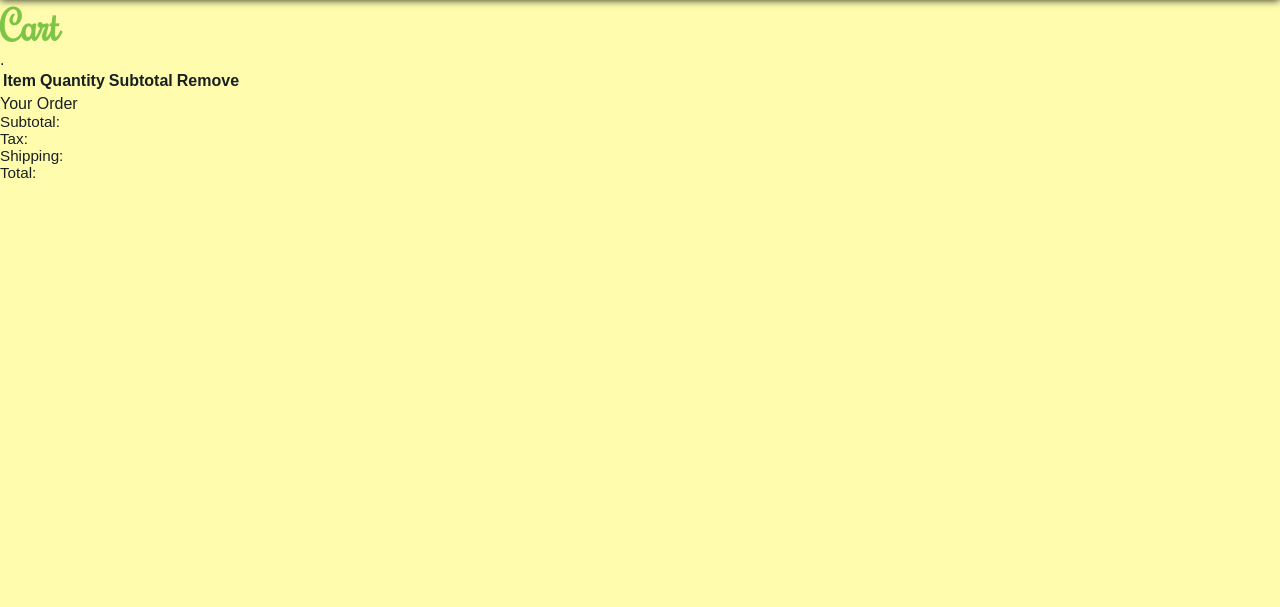
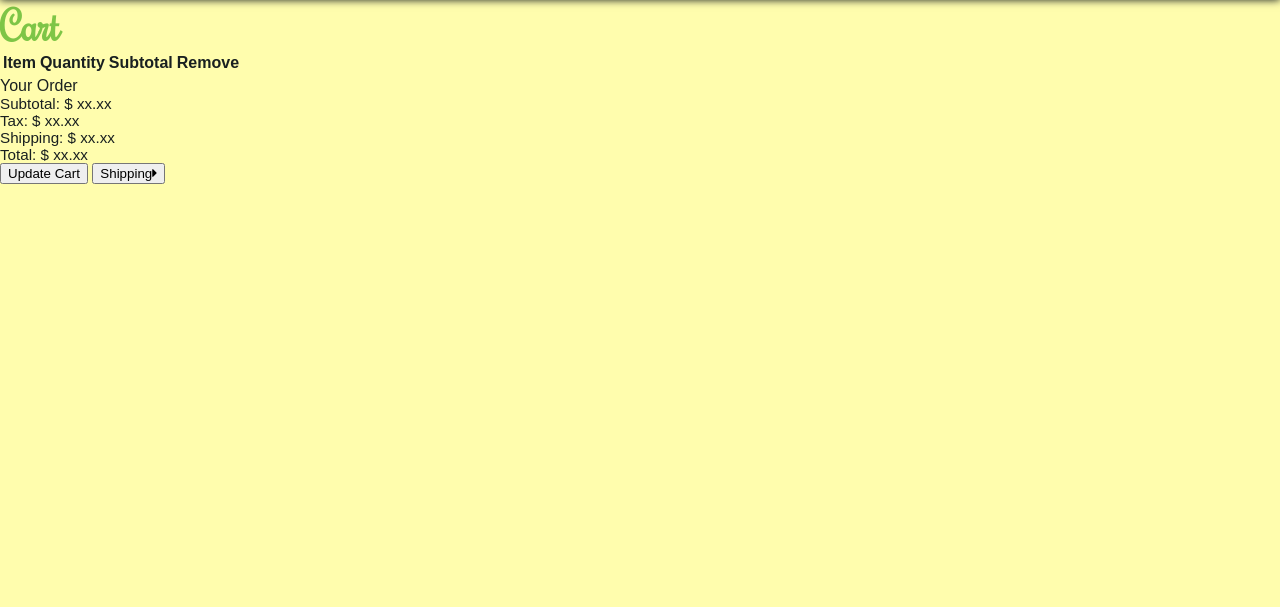
Before and after one commit to based-jace/clover_lane_candles, a Django app: page /cart in a window 1280 px wide. Shown: the part 112-719 px from the top of the page. Run offline with Django 3.2, Linux system fonts and the light colour scheme; lists and menus that the app fills with data are empty; parts of the project's set-up code (start-up, migrations or seed data) failed here and were passed over; some libraries are stand-ins or nearby versions; some web fonts are replaced.

Commit message:
Starting to remove jquery

```diff
--- a/mainsite/static/mainsite/mainstyles.css
+++ b/mainsite/static/mainsite/mainstyles.css
@@ -1,6 +1,10 @@
 .fill-up {
   height: 100%;
   width: 100%;
+}
+
+.hidden {
+  display: none;
 }
 
 body, header, footer, div {
@@ -162,6 +166,7 @@ ul li:last-child button {
 }
 
 ul li button {
+  cursor: pointer;
   display: inline-block;
   position: relative;
   -webkit-box-sizing: border-box;
--- a/mainsite/static/mainsite/mainstyles.scss
+++ b/mainsite/static/mainsite/mainstyles.scss
@@ -3,6 +3,10 @@
 .fill-up{
     height: 100%;
     width: 100%;
+}
+
+.hidden{
+    display: none;
 }
 
 body, header, footer, div{
@@ -137,6 +141,7 @@ ul{
             }
         }
         button{
+            cursor: pointer;
             display: inline-block;
             position: relative;
             box-sizing: border-box;
--- a/mainsite/static/mainsite/products.js
+++ b/mainsite/static/mainsite/products.js
@@ -26,7 +26,7 @@ $.ajaxSetup({
     }
 });
 
-$(".product").each(function(i){
+$(".product").forEach(function(i){
     let tp = {};
 
     tp.name = $(this).attr("id");
@@ -71,7 +71,7 @@ function addToCart(tp){
     return function(){
         let prod = $("#" + tp.select).attr("value"); // Product
         let quant = $("#" + tp.quantity).attr("value"); // Quantity
-        console.log(document.getElementById(tp.multiple_of).innerText);
+        // console.log(document.getElementById(tp.multiple_of).innerText);
 
         let is_multiple = false; // If
         let multiple_of_list = JSON.parse(document.getElementById(tp.multiple_of).innerText);
--- a/mainsite/templates/mainsite/foundation.html
+++ b/mainsite/templates/mainsite/foundation.html
@@ -15,6 +15,7 @@
         <script src="{% static 'mainsite/fetch.umd.js' %}"></script>
         <script src="https://cdn.jsdelivr.net/npm/promise-polyfill@8/dist/polyfill.min.js"></script>
         <script src="http://ajax.microsoft.com/ajax/jquery/jquery-1.3.2.min.js" type="text/javascript"></script>
+        <script src="{% static 'mainsite/loadScriptAsync.min.js' %}"></script>
         <script src="https://cdn.jsdelivr.net/npm/vue/dist/vue.js"></script>
         <script>
         try{
--- a/mainsite/templates/mainsite/viewcart.html
+++ b/mainsite/templates/mainsite/viewcart.html
@@ -4,8 +4,8 @@
 {% block content %}
 <div id="cart-view" class="cart-view-page">
     <section class="cart-view-header"><h2>Cart</h2></section>
-    <section class="cart-view-body">
-        <div class="cart-view-left">
+    <section class="cart-body">
+        <div class="cart-left">
             <table class="cart">
                 <thead>
                     <th>Item</th>
@@ -13,26 +13,43 @@
                     <th>Subtotal</th>
                     <th>Remove</th>
                 </thead>
-                <tr>.</tr>
+                <tbody>
+                    <tr></tr>
+                </tbody>
             </table>
         </div>
-        <div class="cart-view-right">
+        <div class="cart-right">
             <div class="order">
                 <div class="order-header">Your Order</div>
                 <div class="order-body">
-                    <p class="order-subtotal-label">Subtotal:</p>
-                    <p class="order-subtotal"></p>
-                    <p class="order-tax-label">Tax:</p>
-                    <p class="order-tax"></p>
-                    <p class="order-shipping-label">Shipping:</p>
-                    <p class="order-shipping"></p>
-                    <p class="order-total-label">Total:</p>
-                    <p class="order-total"></p>
+                    <p class="order-subtotal">
+                        <span class="order-subtotal-label">Subtotal:</span>
+                        <span class="dollar-sign">$</span>
+                        <span class="amount">xx.xx</span>
+                    </p>
+                    <p class="order-tax">
+                        <span class="order-tax-label">Tax:</span>
+                        <span class="dollar-sign">$</span>
+                        <span class="amount">xx.xx</span>
+                    </p>
+                    <p class="order-shipping">
+                        <span class="order-shipping-label">Shipping:</span>
+                        <span class="dollar-sign">$</span>
+                        <span class="amount">xx.xx</span>
+                    </p>
+                    <p class="order-total">
+                        <span class="order-total-label">Total:</span>
+                        <span class="dollar-sign">$</span>
+                        <span class="amount">xx.xx</span>
+                    </p>
                 </div>
             </div>
         </div>
     </section>
-    <section class="cart-view-buttons"></section>
+    <section class="cart-buttons">
+        <button class="left-cart-button"><i class="fas fa-caret-left hidden"></i>Update Cart</button>
+        <button class="right-cart-button">Shipping<i class="fas fa-caret-right"></i></button>
+    </section>
 </div>
 {% endblock %}
 {% block add_js %}
```
Also changed, not shown: mainsite/static/mainsite/loadScriptAsync.min.js (added, +1 -0 lines), mainsite/static/mainsite/main.js (+9 -6 lines), mainsite/static/mainsite/productionjs/products.js (+3 -4 lines), mainsite/templates/mainsite/products.html (indentation only), 2 other files.
